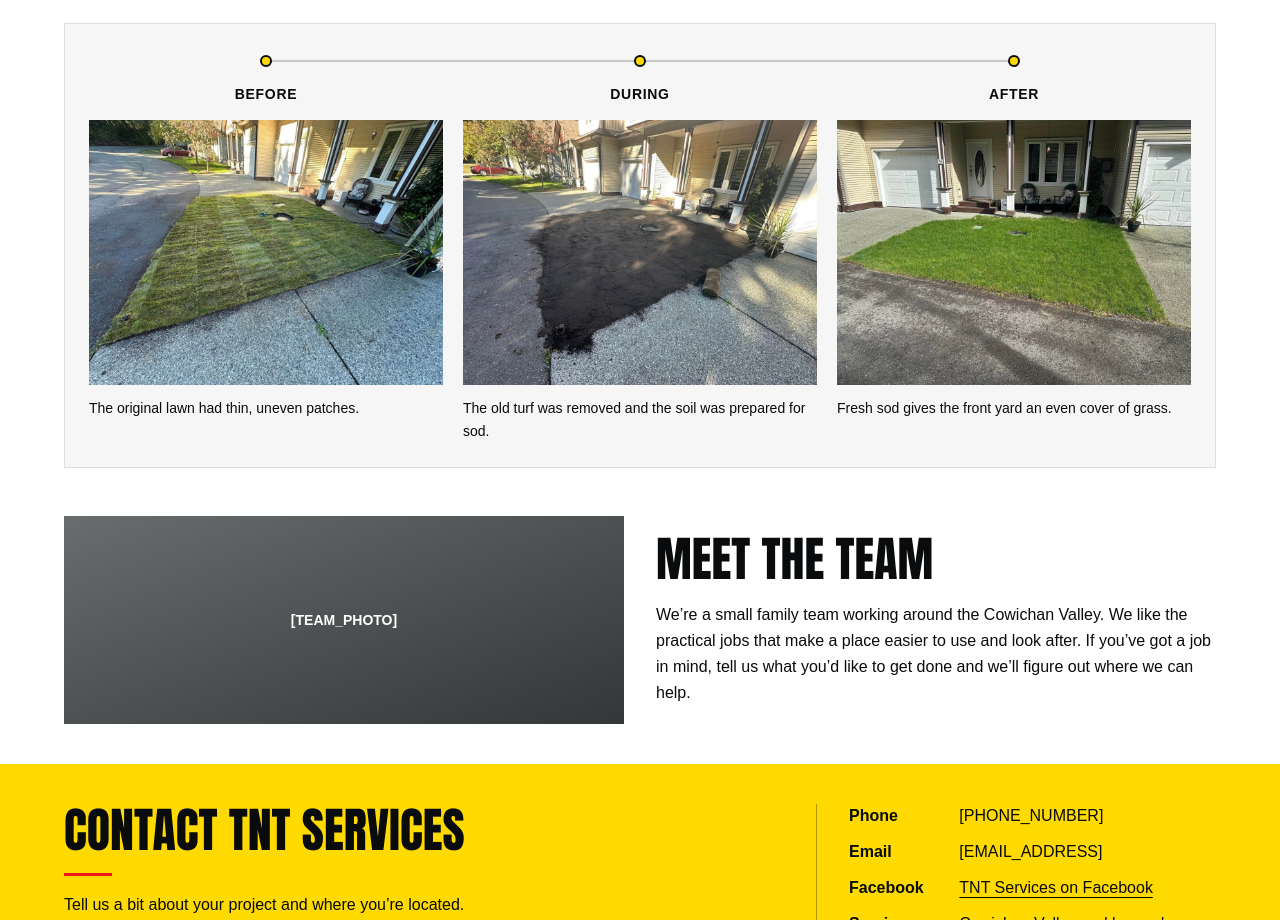
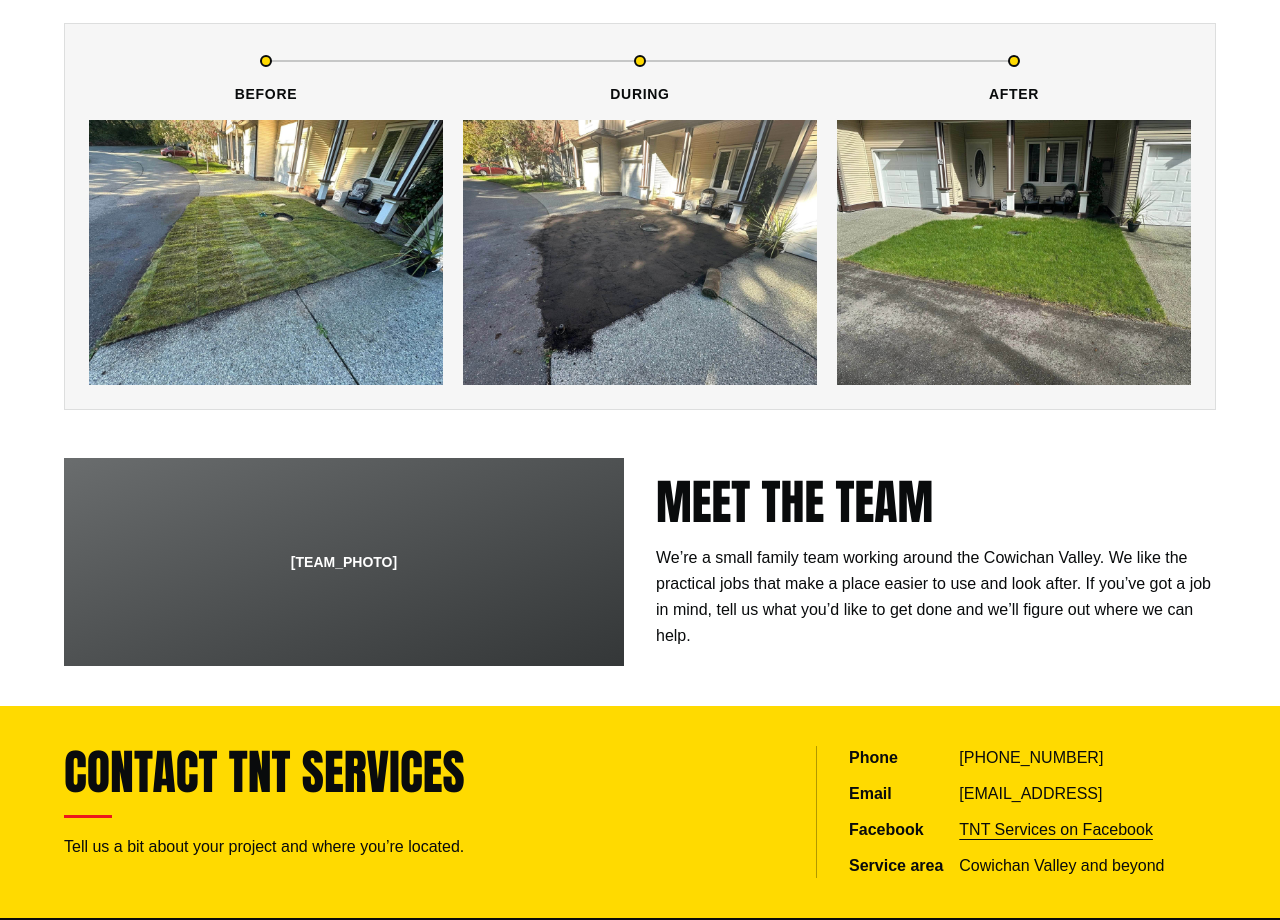
Before and after one commit to avpcan/TNT-Services, a Next.js app: page / in a window 1280 px wide. Shown: the part 1979-2899 px from the top of the page. Built offline with nearby package versions, Linux system fonts and the light colour scheme.

Commit message:
Removed extra text

```diff
--- a/src/components/project-gallery.tsx
+++ b/src/components/project-gallery.tsx
@@ -4,19 +4,16 @@ const projectPhotos = [
   {
     file: "Before.jpg",
     stage: "Before",
-    caption: "The original lawn had thin, uneven patches.",
     alt: "Patchy grass between the driveway and front walkway",
   },
   {
     file: "During.jpg",
     stage: "During",
-    caption: "The old turf was removed and the soil was prepared for sod.",
     alt: "Bare soil with a roll of sod at the edge of the walkway",
   },
   {
     file: "After.jpg",
     stage: "After",
-    caption: "Fresh sod gives the front yard an even cover of grass.",
     alt: "A green lawn with clean edges along the driveway and walkway",
   },
 ];
@@ -27,7 +24,7 @@ export default function ProjectGallery() {
       <p className="eyebrow">Project photos</p>
       <h2 id="work-title" className="heading">Front lawn replacement</h2>
       <ol role="list" className="mt-6 grid gap-5 border border-ink/10 bg-moss/35 p-4 sm:p-6 md:grid-cols-3">
-        {projectPhotos.map(({ file, stage, caption, alt }, index) => (
+        {projectPhotos.map(({ file, stage, alt }, index) => (
           <li key={file} className="relative min-w-0 pl-7 md:pl-0">
             {index < projectPhotos.length - 1 && (
               <span aria-hidden="true" className="project-timeline-connector" />
@@ -37,7 +34,6 @@ export default function ProjectGallery() {
               className="absolute left-0 top-[7px] size-3 rounded-full border-2 border-ink bg-yellow md:left-1/2 md:-translate-x-1/2"
             />
             <h3 className="mb-3 text-sm font-bold uppercase leading-7 tracking-wider md:mt-8 md:text-center">{stage}</h3>
-            <figure>
             <Image
               src={`/images/${file}`}
               alt={alt}
@@ -46,8 +42,6 @@ export default function ProjectGallery() {
               sizes="(min-width: 1280px) 354px, (min-width: 1024px) calc((100vw - 218px) / 3), (min-width: 768px) calc((100vw - 170px) / 3), (min-width: 640px) calc(100vw - 158px), calc(100vw - 110px)"
               className="aspect-[4/3] w-full object-cover"
             />
-              <figcaption className="mt-3 text-sm leading-relaxed">{caption}</figcaption>
-            </figure>
           </li>
         ))}
       </ol>
```
Lines whose indentation alone changed are shown as unchanged.
